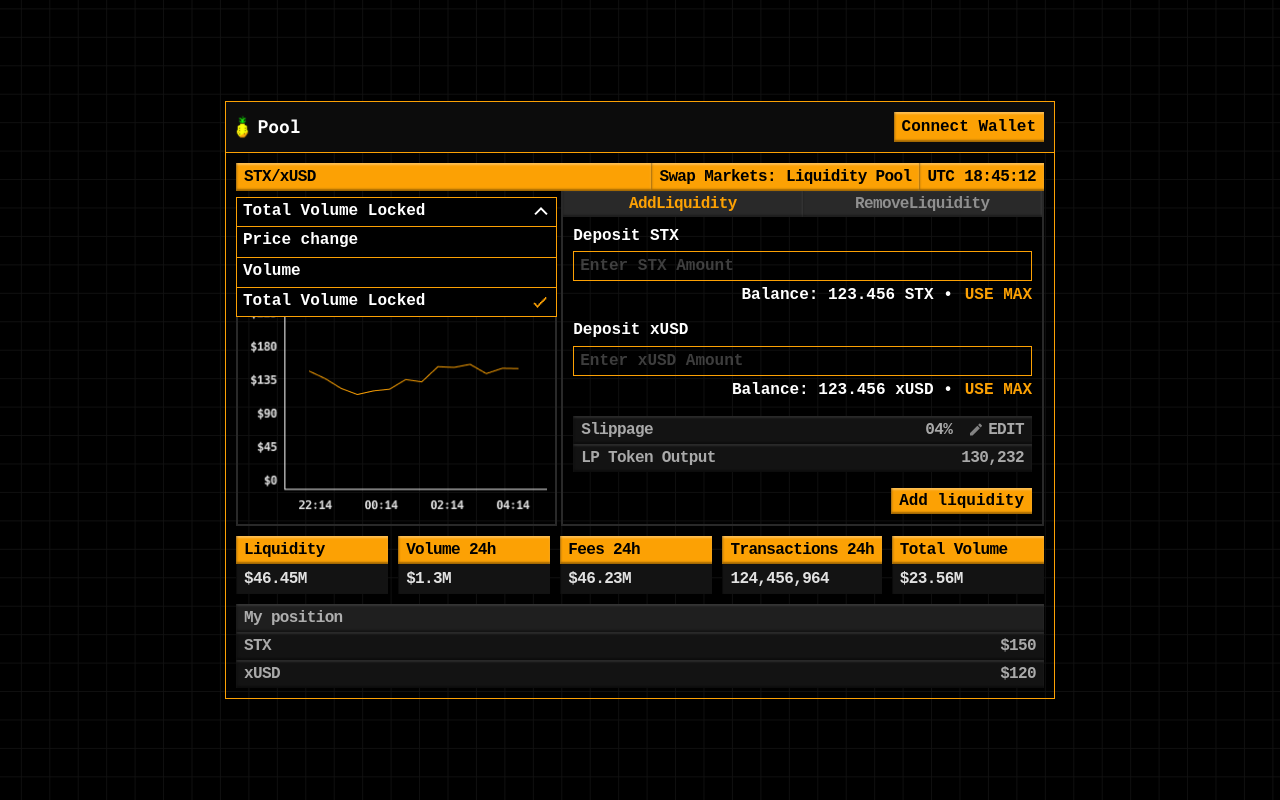
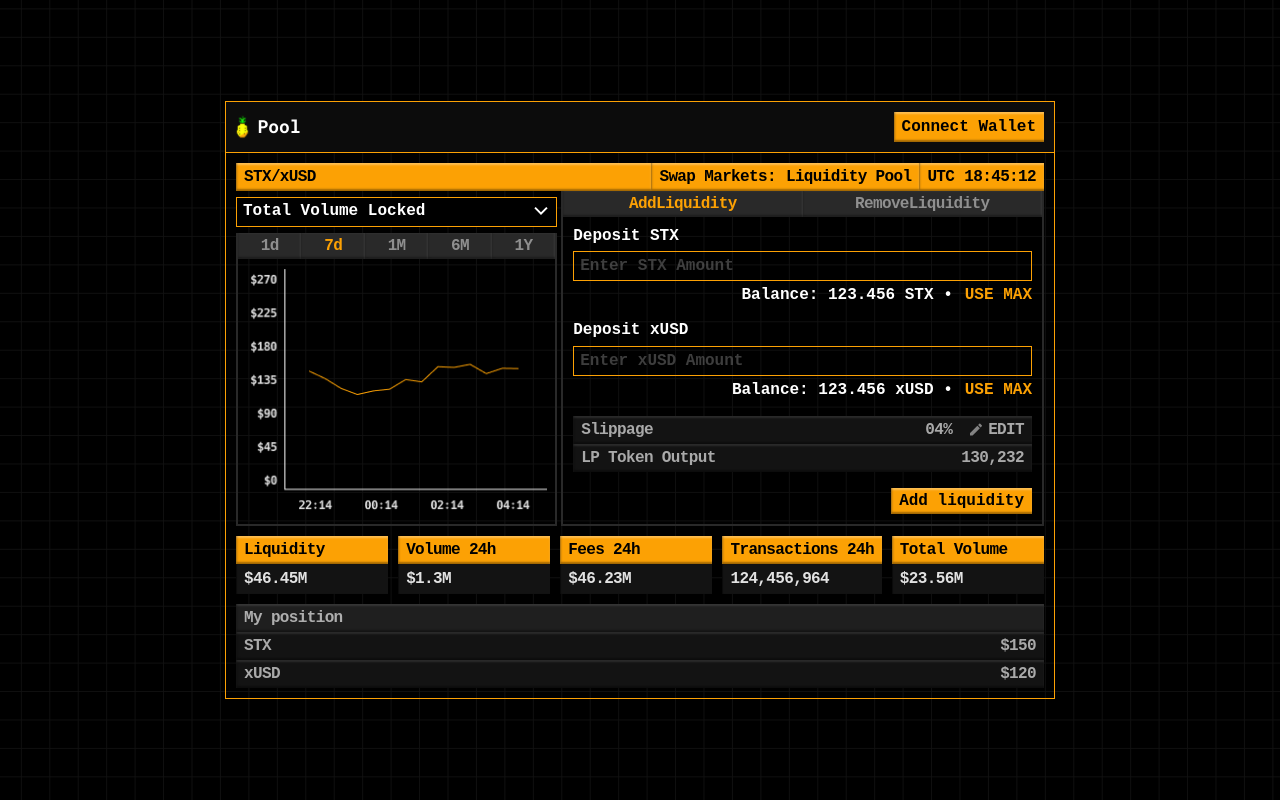
Before and after one commit to zubairpaizer/farf2mfwe2, a Next.js app: page /pool in a window 1280 px wide. Built offline with nearby package versions, Linux system fonts and the light colour scheme; a small style sheet from the web is missing.

Commit message:
dropdown and modal

```diff
--- /dev/null
+++ b/app/components/Dropdown.js
@@ -0,0 +1,27 @@
+'use client';
+import { useState } from "react";
+import dropdownIcon from "../../public/images/icons/icon-dd.svg";
+
+export const Dropdown = (props) => {
+    const [ visible, setVisible ] = useState(false);
+    const [ selected, setSelected ] = useState(props.selected);
+    const options = props.options || [];
+
+    return (
+        <div className={(visible ? 'opened ' : '') + "select-dropdown"}>
+            <div onClick={() => setVisible(!visible)} className="clickable">
+                <span>{ selected.name }</span>
+                <img className="icon" src={dropdownIcon.src} alt="" />
+            </div>
+            <div className="dropable">
+                { options.map((val, index) => {
+                    return (
+                        <div onClick={() => { props.onSelect(val); setSelected(val); setVisible(!visible) }} key={index} className={(val.value == selected.value ? 'selected ' : '') + "item"}>
+                            <span>{ val.name }</span>
+                        </div>
+                    )
+                }) }
+            </div>
+        </div>
+    )
+}
--- a/app/pool/page.js
+++ b/app/pool/page.js
@@ -1,3 +1,4 @@
+'use client'
 import mainHeaderIcon from "../../public/images/icons/icon-fruit.svg";
 import dropdownIcon from "../../public/images/icons/icon-dd.svg";
 import walletLeather from "../../public/images/icons/icon-leather-wallet.png";
@@ -5,8 +6,17 @@ import walletXverse from "../../public/images/icons/icon-xverse-wallet.png";
 import walletAsigna from "../../public/images/icons/icon-asigna-wallet.png";
 import innerChart from "../../public/images/inner-chart.png";
 import { PoolTabsCard } from "../components/PoolTabsCard";
+import { Dropdown } from "@/components/Dropdown";
+import { useState } from "react";
 
 export default function Farm() {
+  const [ selected, setSelected ] = useState({ name: 'Total Volume Locked', value: 'tvl' });
+  const options  = [
+    { name: 'Total Volume Locked', value: 'tvl' },
+    { name: 'Price change', value: 'pc' },
+    { name: 'Volume', value: 'volume' },
+  ];
+
   return (
     <main className="main">
       <article className="box">
@@ -34,23 +44,10 @@ export default function Farm() {
             </div>
             <div className="ct-card-body">
               <div className="w-40 chart-with-dropdown">
-                <div className="select-dropdown opened">
-                  <div className="clickable">
-                    <span>Total Volume Locked</span>
-                    <img className="icon" src={dropdownIcon.src} alt="" />
-                  </div>
-                  <div className="dropable">
-                    <div className="item">
-                      <span>Price change</span>
-                    </div>
-                    <div className="item">
-                      <span>Volume</span>
-                    </div>
-                    <div className="item selected">
-                      <span>Total Volume Locked</span>
-                    </div>
-                  </div>
-                </div>
+                <Dropdown
+                  onSelect={(val) => setSelected(val)}
+                  selected={selected}
+                  options={options} />
                 <div className="ct-inner-card flex-1">
                   <div className="inner-tabs-header">
                     <div className="tab-item justify-center">1d</div>
--- a/app/styles/index.scss
+++ b/app/styles/index.scss
@@ -682,6 +682,7 @@ body{
 
 .modal-backdrop {
 	position: fixed;
+	display: none;
 	top: 0;
 	left: 0;
 	width: 100vw;
@@ -690,6 +691,7 @@ body{
 	opacity: 0;
 	transition: all 0.2s;
 	&.show{
+		display: block;
 		opacity: 0.69;
 		z-index: 10;
 		transition: all 0.2s;
```
Also changed, not shown: app/components/FarmTabsCard.js (+13 -17 lines), app/page.js (+11 -7 lines).
